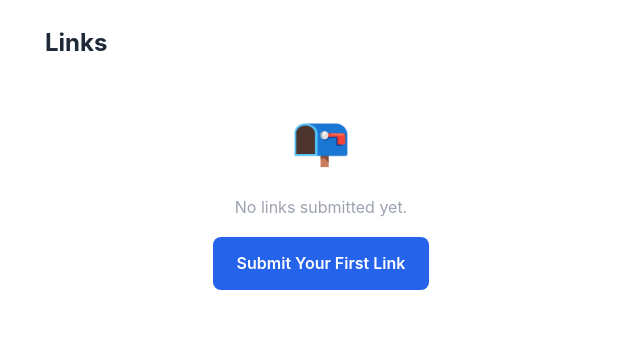
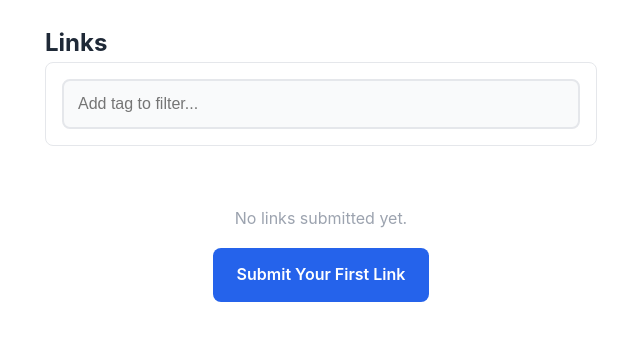
Before and after one commit to gperdrizet/logkeep, a FastAPI app: template src/templates/dashboard.html in a window 1280 px wide. Shown: the top 341 px of the page, without its empty margins (319-959 px from the left). Run offline with FastAPI, Linux system fonts and the light colour scheme; the template is opened without the code that fills it, so the values that code supplies are empty; parts of the project's set-up code (start-up, migrations or seed data) failed here and were passed over.

Commit message:
Added tag filter to link list, updated histogram to reflect imported tag counts

```diff
--- a/src/api/tags.py
+++ b/src/api/tags.py
@@ -14,7 +14,7 @@ load_dotenv()
 
 router = APIRouter(prefix="/api/tags", tags=["tags"])
 
-MAX_TAGS_PER_USER = int(os.getenv("MAX_TAGS_PER_USER", "100"))
+MAX_TAGS_PER_USER = int(os.getenv("MAX_TAGS_PER_USER", "1000"))
 
 
 class AddTagRequest(BaseModel):
--- a/src/main.py
+++ b/src/main.py
@@ -34,6 +34,18 @@ app.mount("/static", StaticFiles(directory="src/static"), name="static")
 
 # Setup templates
 templates = Jinja2Templates(directory="src/templates")
+
+# Add custom Jinja2 filter for cleaning URLs
+def clean_url_display(url: str) -> str:
+    """Remove common URL prefixes and trailing slashes for cleaner display."""
+    prefixes = ['https://www.', 'http://www.', 'https://', 'http://']
+    for prefix in prefixes:
+        if url.startswith(prefix):
+            url = url[len(prefix):]
+            break
+    return url.rstrip('/')
+
+templates.env.filters['clean_url'] = clean_url_display
 
 # Include API routers
 app.include_router(auth.router)
@@ -264,13 +276,22 @@ async def logout():
 @app.get("/dashboard", response_class=HTMLResponse)
 async def dashboard(
     request: Request,
+    filter_tags: Optional[str] = None,
     current_user: User = Depends(get_current_user),
     db: Session = Depends(get_db)
 ):
     """User dashboard showing recent submissions."""
-    links = db.query(Link).filter(
+    all_links = db.query(Link).filter(
         Link.user_id == current_user.id
     ).order_by(Link.submitted_at.desc()).limit(50).all()
+
+    # Apply tag filter if specified
+    filter_tag_list = []
+    if filter_tags:
+        filter_tag_list = [tag.strip() for tag in filter_tags.split(',') if tag.strip()]
+        links = [link for link in all_links if all(tag in link.selected_tags for tag in filter_tag_list)]
+    else:
+        links = all_links
 
     # Calculate histogram data for scores
     score_bins = {i: 0 for i in range(11)}  # 0.0, 0.1, 0.2, ..., 1.0
@@ -324,6 +345,7 @@ async def dashboard(
             "request": request,
             "user": current_user,
             "links": links,
+            "filter_tag_list": filter_tag_list,
             "score_histogram": score_histogram,
             "max_score_count": max_score_count,
             "tag_histogram": tag_histogram,
@@ -350,34 +372,32 @@ async def data_page(
             bin_index = round(link.score * 10)
             score_bins[bin_index] += 1
 
-    # Calculate histogram data for tag usage frequency
+    # Calculate histogram data for tag usage frequency from stored counts
     tag_usage_count = {}
-    for link in links:
-        for tag in link.selected_tags:
-            tag_usage_count[tag] = tag_usage_count.get(tag, 0) + 1
+    for tag in current_user.tags:
+        # Use stored count from tag_counts, default to 0 if not found
+        tag_usage_count[tag] = current_user.tag_counts.get(tag, 0) if current_user.tag_counts else 0
 
     frequency_bins = {
         "1": 0,
-        "2-3": 0,
-        "4-6": 0,
-        "7-10": 0,
-        "11-15": 0,
-        "16+": 0
+        "2": 0,
+        "3": 0,
+        "4": 0,
+        "5": 0,
+        "6": 0,
+        "7": 0,
+        "8": 0,
+        "9": 0,
+        "10+": 0
     }
 
     for count in tag_usage_count.values():
-        if count == 1:
-            frequency_bins["1"] += 1
-        elif 2 <= count <= 3:
-            frequency_bins["2-3"] += 1
-        elif 4 <= count <= 6:
-            frequency_bins["4-6"] += 1
-        elif 7 <= count <= 10:
-            frequency_bins["7-10"] += 1
-        elif 11 <= count <= 15:
-            frequency_bins["11-15"] += 1
-        else:
-            frequency_bins["16+"] += 1
+        if count == 0:
+            continue  # Skip tags with 0 count
+        elif 1 <= count <= 9:
+            frequency_bins[str(count)] += 1
+        else:  # count >= 10
+            frequency_bins["10+"] += 1
 
     score_histogram = [{"bin": i/10, "count": score_bins[i]} for i in range(11)]
     max_score_count = max(score_bins.values()) if score_bins.values() and max(score_bins.values()) > 0 else 1
@@ -523,7 +543,7 @@ async def tags_page(
     current_user: User = Depends(get_current_user)
 ):
     """Tag management page."""
-    max_tags = int(os.getenv("MAX_TAGS_PER_USER", "100"))
+    max_tags = int(os.getenv("MAX_TAGS_PER_USER", "1000"))
     return templates.TemplateResponse(
         "tags.html",
         {
@@ -543,7 +563,7 @@ async def add_tag(
     db: Session = Depends(get_db)
 ):
     """Add a new tag."""
-    max_tags = int(os.getenv("MAX_TAGS_PER_USER", "100"))
+    max_tags = int(os.getenv("MAX_TAGS_PER_USER", "1000"))
     tag = tag.lower().strip()
 
     if tag in current_user.tags:
--- a/src/models/user.py
+++ b/src/models/user.py
@@ -16,6 +16,7 @@ class User(Base):
     repo_owner = Column(String(255), nullable=False)
     repo_name = Column(String(255), nullable=False)
     tags = Column(JSON, nullable=False, default=list)  # Array of tag strings
+    tag_counts = Column(JSON, nullable=False, default=dict)  # Dict mapping tag to count from journals
     is_active = Column(Boolean, default=True, nullable=False)
     created_at = Column(DateTime, default=datetime.now, nullable=False)
 
--- a/src/templates/dashboard.html
+++ b/src/templates/dashboard.html
@@ -4,6 +4,31 @@
 
 {% block content %}
 <h2>Links</h2>
+
+<div class="card" style="margin-bottom: 20px;">
+    <form action="/dashboard" method="get" id="filter-form">
+        <div class="form-group" style="margin-bottom: 0;">
+            <input type="text" id="filter_tag_input" placeholder="Add tag to filter..." list="tag-list">
+            <datalist id="tag-list">
+                {% for tag in user.tags %}
+                <option value="{{ tag }}">
+                {% endfor %}
+            </datalist>
+        </div>
+        <input type="hidden" id="filter_tags" name="filter_tags" value="{{ ','.join(filter_tag_list) if filter_tag_list else '' }}">
+    </form>
+
+    {% if filter_tag_list %}
+    <div id="selected-filters" class="link-tags" style="margin-top: 12px;">
+        {% for tag in filter_tag_list %}
+        <span class="tag">
+            {{ tag }}
+            <button type="button" onclick="removeFilterTag('{{ tag }}')" style="background: none; border: none; color: inherit; cursor: pointer; margin-left: 4px;">×</button>
+        </span>
+        {% endfor %}
+    </div>
+    {% endif %}
+</div>
 
 {% if success %}
 <div class="alert alert-success">
@@ -34,7 +59,7 @@
         </div>
 
         <div class="link-url">
-            <a href="{{ link.url }}" target="_blank" rel="noopener noreferrer">{{ link.url[:80] }}{% if link.url|length > 80 %}...{% endif %}</a>
+            <a href="{{ link.url }}" target="_blank" rel="noopener noreferrer">{{ (link.url|clean_url)[:80] }}{% if (link.url|clean_url)|length > 80 %}...{% endif %}</a>
         </div>
 
         {% if link.selected_tags %}
@@ -49,7 +74,7 @@
         {% endif %}
 
         <div class="link-meta">
-            {{ link.submitted_at.strftime('%Y-%m-%d %I:%M %p') }}
+            {{ link.submitted_at.strftime('%Y-%m-%d - %I:%M %p') }}
         </div>
 
         {% if link.error_message %}
@@ -71,7 +96,6 @@
     {% endfor %}
 {% else %}
     <div class="empty-state">
-        <div class="empty-state-icon">📭</div>
         <p>No links submitted yet.</p>
         <p><a href="/submit" class="btn btn-primary" style="margin-top: 16px;">Submit Your First Link</a></p>
     </div>
@@ -80,6 +104,33 @@
 
 {% block extra_scripts %}
 <script>
+    // Multi-tag filter functionality
+    const filterInput = document.getElementById('filter_tag_input');
+    const filterTagsHidden = document.getElementById('filter_tags');
+    const filterForm = document.getElementById('filter-form');
+    let filterTags = filterTagsHidden.value ? filterTagsHidden.value.split(',') : [];
+
+    if (filterInput) {
+        filterInput.addEventListener('change', function() {
+            const tag = this.value.trim();
+            if (tag && !filterTags.includes(tag)) {
+                filterTags.push(tag);
+                updateFilterTags();
+            }
+            this.value = '';
+        });
+    }
+
+    function updateFilterTags() {
+        filterTagsHidden.value = filterTags.join(',');
+        filterForm.submit();
+    }
+
+    function removeFilterTag(tag) {
+        filterTags = filterTags.filter(t => t !== tag);
+        updateFilterTags();
+    }
+
     // Auto-refresh if there are pending or processing links
     (function() {
         const hasPendingOrProcessing = document.querySelectorAll('.status-pending, .status-processing').length > 0;
```
Also changed, not shown: src/services/github.py (+21 -7 lines), src/templates/tags.html (+6 -14 lines), README.md, 1 other file.
